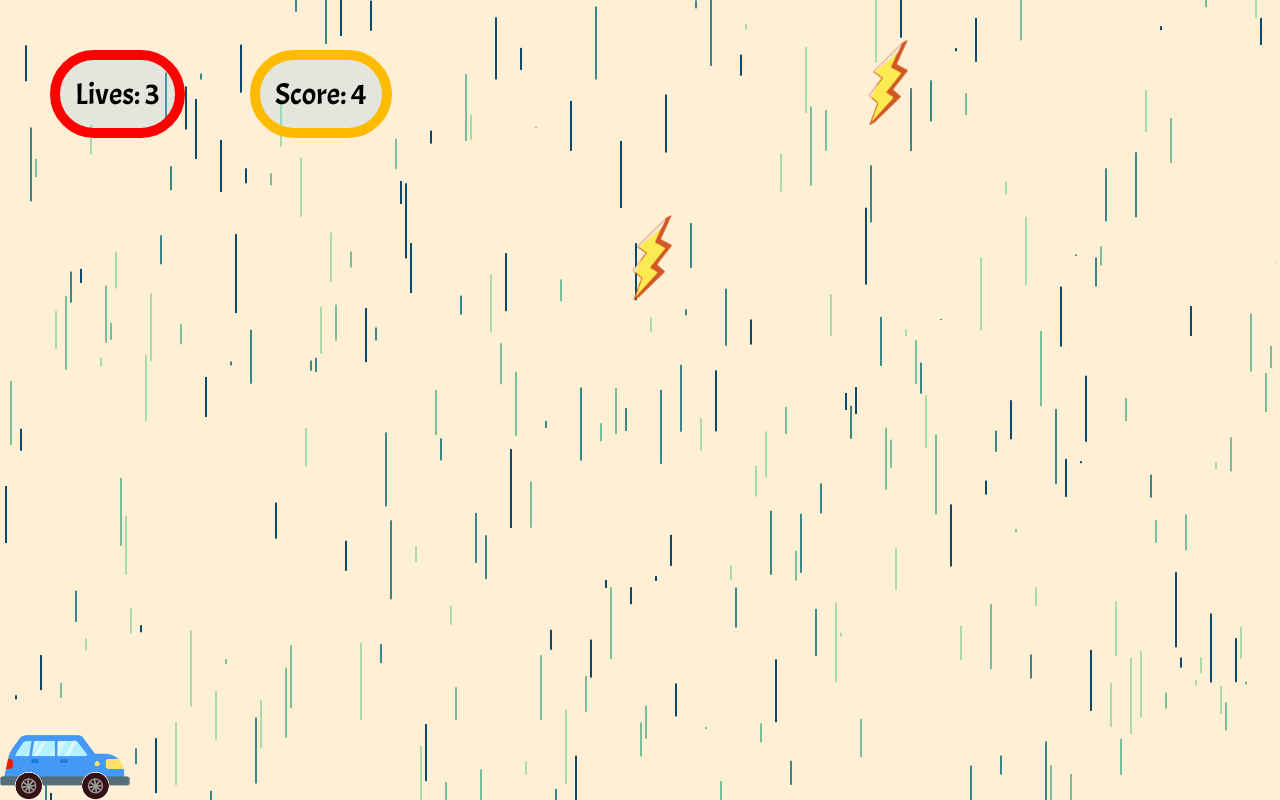
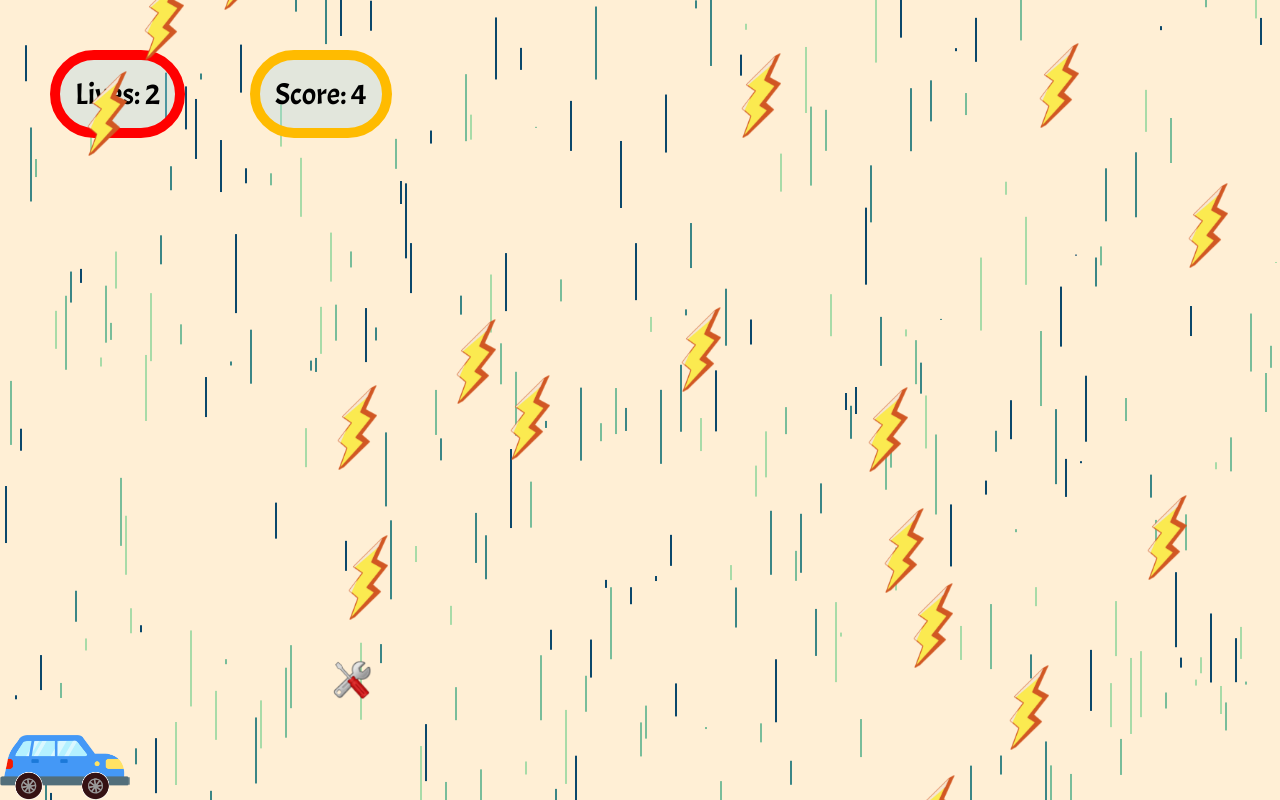
Before and after one commit to miketaart/Project1_Raining-Car, a plain HTML site: page index.html in a window 1280 px wide. Drawn offline with Linux system fonts and the light colour scheme.

Commit message:
added obstacle

```diff
--- a/index.html
+++ b/index.html
@@ -33,6 +33,7 @@
     <script src="javascript/car.js"></script>
     <script src="javascript/bolt.js"></script>
     <script src="javascript/gas.js"></script>
+    <script src="javascript/mechanic.js"></script>
     <script src="javascript/game.js"></script>
     <script src="javascript/main.js"></script>
 </body>
--- a/javascript/bolt.js
+++ b/javascript/bolt.js
@@ -6,14 +6,14 @@ class Bolt {
         this.height = 85;
         this.$bolt = null;
         this.animate();
-        //this.velocity = Math.floor(Math.random() * (40 - 10) ) + 10; //(Math.random() * 10)
+        this.velocity = Math.floor(Math.random() * (40 - 10) ) + 10; //(Math.random() * 10)
     }
 
     animate() {
         let bolt = this;
         setInterval(()=> {
-            bolt.y -= 25 //this.velocity
-        }, 300)
+            bolt.y -= this.velocity
+        }, 90)
     }
 
 
--- a/javascript/game.js
+++ b/javascript/game.js
@@ -4,9 +4,10 @@ class Game {
         this.gamewidth = width;
         this.gameheight = height;
         this.interval = 0;
-        this.bolts = [new Bolt()]
-        this.gass = [new Gas()]
-        this.rocks = [new Rock()]
+        this.bolts = [new Bolt()];
+        this.gass = [new Gas()];
+        this.rocks = [new Rock()];
+        this.mechanics = [new Mechanic()];
         this.start();
         this.score = new Score();
         this.live = new Live();
@@ -18,15 +19,19 @@ class Game {
         let game = this;
         setInterval(() => {
             game.render();
-        }, 100)
+        }, 130)
 
         setInterval(() => {
             game.addBolt(new Bolt());
-        }, 2000)
+        }, 200)
 
         setInterval(() => {
             game.addGas(new Gas());
-        }, 20000)
+        }, 15000)
+
+        setInterval(() => {
+            game.addMechanic(new Mechanic());
+        }, 10000)
 
         setInterval(() => {
             game.addRock(new Rock());
@@ -48,6 +53,10 @@ class Game {
         this.gass.push(gas);
     }
 
+    addGas(mechanic) {
+        this.mechanics.push(mechanic);
+    }
+
     addRock(rock) {
         this.rocks.push(rock);
     }
@@ -64,6 +73,12 @@ class Game {
         }
     }
 
+    renderMechanic() {
+        for (let l = 0; l < this.mechanics.length; l++) {
+            this.mechanics[l].render();
+        }
+    }
+
     renderRock() {
         for (let k = 0; k < this.rocks.length; k++) {
             this.rocks[k].render();
@@ -73,11 +88,13 @@ class Game {
     render() {
         this.checkCollissionBolt();
         this.checkCollissionGas();
+        this.checkCollissionMechanic();
         this.checkCollissionRock();
         document.getElementById("game").innerHTML = "";
         if(this.car) this.car.render();
         if(this.bolts) this.renderBolt();
         if(this.gass) this.renderGas();
+        if(this.mechanics) this.renderMechanic();
         if(this.rocks) this.renderRock();
         if(this.gameOver) this.gameOver.render();
 
@@ -87,6 +104,7 @@ class Game {
         this.car = 0;
         this.bolts = [];
         this.gass = [];
+        this.mechanic = [];
         this.rocks = [];
         this.gameOver = new GameOver();
         console.log('game stopped')
@@ -145,6 +163,20 @@ class Game {
         return false
     }
 
+    checkCollissionMechanic() {
+        document.getElementById("live").innerHTML = this.live.live
+        var mechanics = this.mechanics
+        var car = this.car
+        for (let l = 0; l < mechanics.length; l++) {
+            if (collission(car, mechanics[l])) {
+                mechanics = mechanics.splice(l, 1);
+                this.live.live+=3;
+                return true;
+            }
+        }
+        return false
+    }
+
 
 
 }
--- a/javascript/gameover.js
+++ b/javascript/gameover.js
@@ -3,12 +3,12 @@ class GameOver {
         this.score = score;
     }
     render() {
-        debugger
         let gameOverAlert = document.createElement("div");
         let playAgain = document.createElement("button");
         playAgain.innerHTML = "Play Again";
         gameOverAlert.className = "gameOverAlert";
-        playAgain.className = "playAgain"
+        playAgain.setAttribute("id", "playAgain");
+        //playAgain.className = "playAgain"
         this.$gameOverAlert = gameOverAlert;
         gameOverAlert.style.left = 50 + "vw";
         gameOverAlert.style.bottom = 50 + "vh";
@@ -17,7 +17,8 @@ class GameOver {
         document.getElementById('game').appendChild(gameOverAlert);
 
         document.getElementsByClassName('gameOverAlert')[0].appendChild(playAgain);
-        document.getElementsByClassName('playAgain')[0].addEventListener("click", this.refresher())
+        //document.getElementsByClassName('playAgain')[0].addEventListener("click", this.refresher())
+        document.getElementById('playAgain').addEventListener("click", this.refresher())
     }
 
     refresher() {
--- a/javascript/gas.js
+++ b/javascript/gas.js
@@ -6,13 +6,13 @@ class Gas {
         this.height = -40;
         this.$gas = null;
         this.animate();
-        //this.velocity = (Math.random() * 10)
+        this.velocity = (Math.random() * 10)
     }
 
     animate() {
         let gas = this;
         setInterval(()=> {
-            gas.y -= 25 //this.velocity;
+            gas.y -= this.velocity;
         }, 300)
     }
 
--- /dev/null
+++ b/javascript/mechanic.js
@@ -0,0 +1,30 @@
+class Mechanic {
+    constructor(){
+        this.x = Math.round(Math.random() * (window.innerWidth - 40));
+        this.y = window.innerHeight + 100;
+        this.width = 40;
+        this.height = -40;
+        this.$mechanic = null;
+        this.animate();
+        //this.velocity = (Math.random() * 10)
+    }
+
+    animate() {
+        let mechanic = this;
+        setInterval(()=> {
+            mechanic.y -= 50;
+        }, 300)
+    }
+
+
+    render(){
+        let mechanic = document.createElement("div");
+        mechanic.className = "mechanic"; // static styling in .Mechanic
+        this.$mechanic = mechanic;
+        mechanic.style.left = `${this.x}px`;
+        mechanic.style.bottom = `${this.y}px`;
+
+        document.getElementById('game').appendChild(mechanic)
+    }
+
+}
--- a/javascript/rock.js
+++ b/javascript/rock.js
@@ -1,9 +1,9 @@
 class Rock {
     constructor(){
-        this.x = Math.round(Math.random() * (window.innerWidth - 40));
+        this.x = Math.round(Math.random() * (window.innerWidth - 190));
         this.y = window.innerHeight + 100;
-        this.width = 94; // set in .rock css
-        this.height = 85;
+        this.width = 187; // set in .rock css
+        this.height =170;
         this.$rock = null;
         this.animate();
         this.velocity = Math.floor(Math.random() * (40 - 10) ) + 10; //(Math.random() * 10)
--- a/stylesheet/style.css
+++ b/stylesheet/style.css
@@ -37,11 +37,19 @@ body, html {
     position: fixed;
 }
 
+.mechanic {
+    background-image: url("/images/mechanic.png");
+    background-size: contain;
+    width: 40px;
+    height: 40px;
+    position: fixed;
+}
+
 .rock {
     background-image: url("/images/rock.png");
     background-size: contain;
-    width: 94px;
-    height: 85px;
+    width: 187px;
+    height: 170px;
     position: fixed;
 }
 
```
Also changed, not shown: images/mechanic.png (added).
